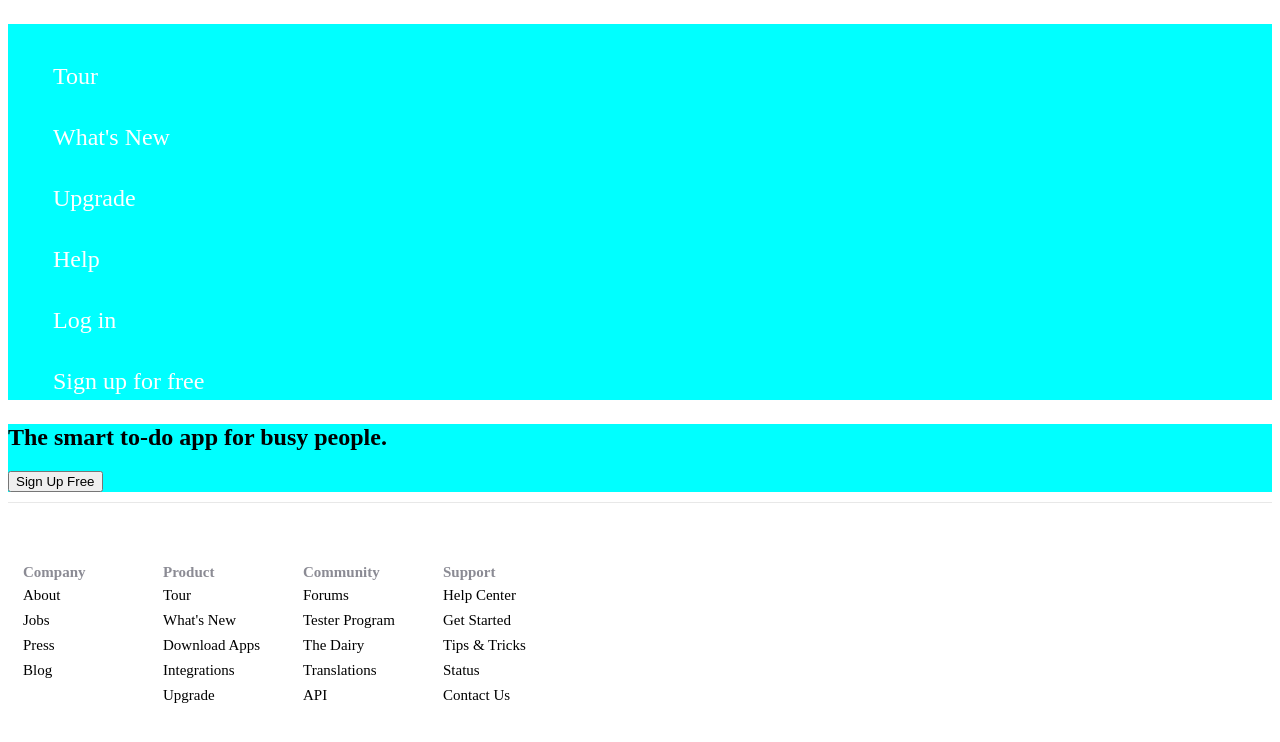
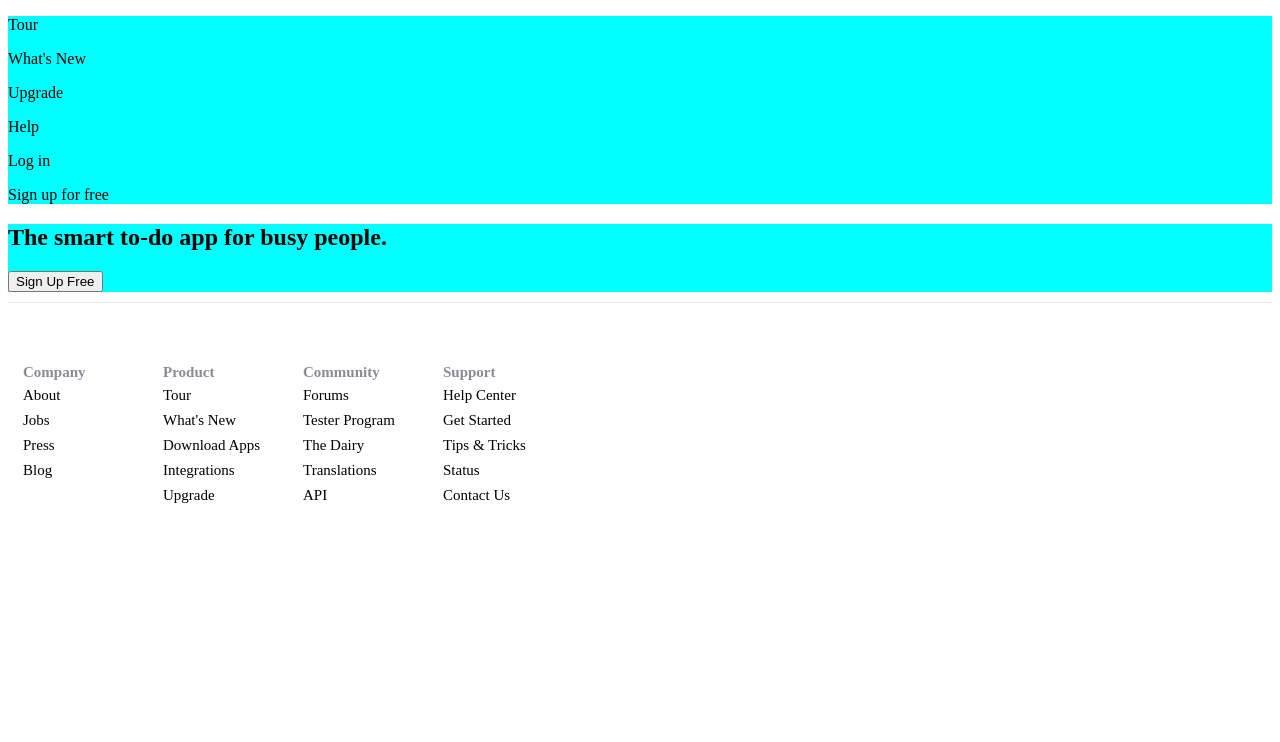
Before and after one commit to Mathew29/Rebuild-Remember-To-Milk-Website, an Angular app: page / in a window 1280 px wide. Shown: the top 742 px of the page. Built offline with nearby package versions, Linux system fonts and the light colour scheme.

Commit message:
change styles

```diff
--- a/src/app/header-nav/header-nav.component.css
+++ b/src/app/header-nav/header-nav.component.css
@@ -1,39 +1,28 @@
-.navbar {
-    border-color: 1px solid transparent;
+.top-nav .top-nav-right > li >p {
+    border-radius: 5px;
+    opacity: .8;
 }
 
+.navbar-default .navbar-nav > li > p {
+    color: #fff;
+}
 
-.top-nav-logo p {
-    color: #fff;
-    font-size: 24px;
-    font-weight: 500;
-    display: block;
-    padding: 5px 30px;
-}
-/* .top-nav {
-    font-weight: 700; */
-    /* position: fixed; */
-    /* width: 100%; */
-    /* z-index: 99; */
-    /* top: 0; */
-    /* margin-bottom: -114px; */
-/* } */
-.top-nav > .container {
+.nav > li > p {
     position: relative;
-}
-.container {
-    padding-right: 15px;
-    padding-left: 15px;
-    margin-right: auto;
-    margin-left: auto;
-}
-div {
     display: block;
 }
+* {
+    box-sizing: border-box;
+}
+
+.top-nav-right > p
 
 p {
     text-decoration: none;
     background-color: transparent;
 }
+li {
+    list-style: none;
+}
 
 /* change p tag to a tag */
```
